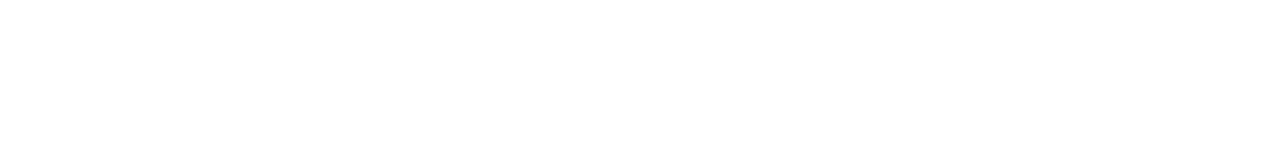
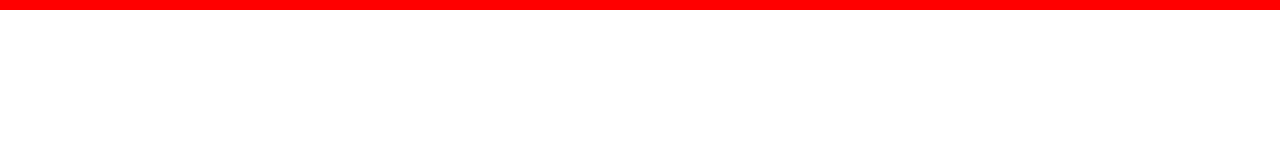
Before and after one commit to TanmayVidhate/AdditionsApp, a plain HTML site: page index.html in a window 1280 px wide. Drawn offline with Linux system fonts and the light colour scheme.

Commit message:
css for container

```diff
--- a/style.css
+++ b/style.css
@@ -8,3 +8,9 @@
     font-weight:bold;
     font-style: normal;
 }
+
+.container{
+    width: 100%;
+    height: 100%;
+    border: 5px solid red;
+}
```
